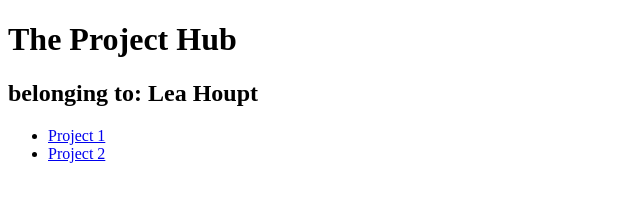
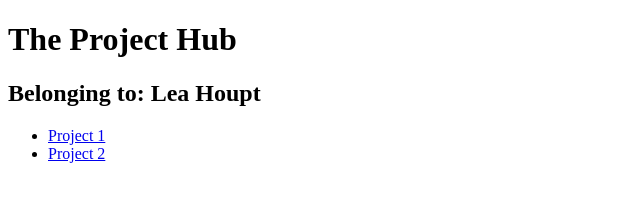
Before and after one commit to leahoupt3/leahoupt3.github.io, a plain HTML site: page index.html in a window 1280 px wide. Shown: the full height of the page, 0-640 px from the left. Drawn offline with Linux system fonts and the light colour scheme.

Commit message:
Capitalized Belonging

```diff
--- a/index.html
+++ b/index.html
@@ -10,7 +10,7 @@
 </head>
 <body>
   <h1> The Project Hub </h1>
-  <h2>belonging to: Lea Houpt</h2>
+  <h2>Belonging to: Lea Houpt</h2>
   <ul>
     <li><a href= "project1.html"> Project 1</a></li>
     <li><a href= "project2.html"> Project 2</a></li>
```
